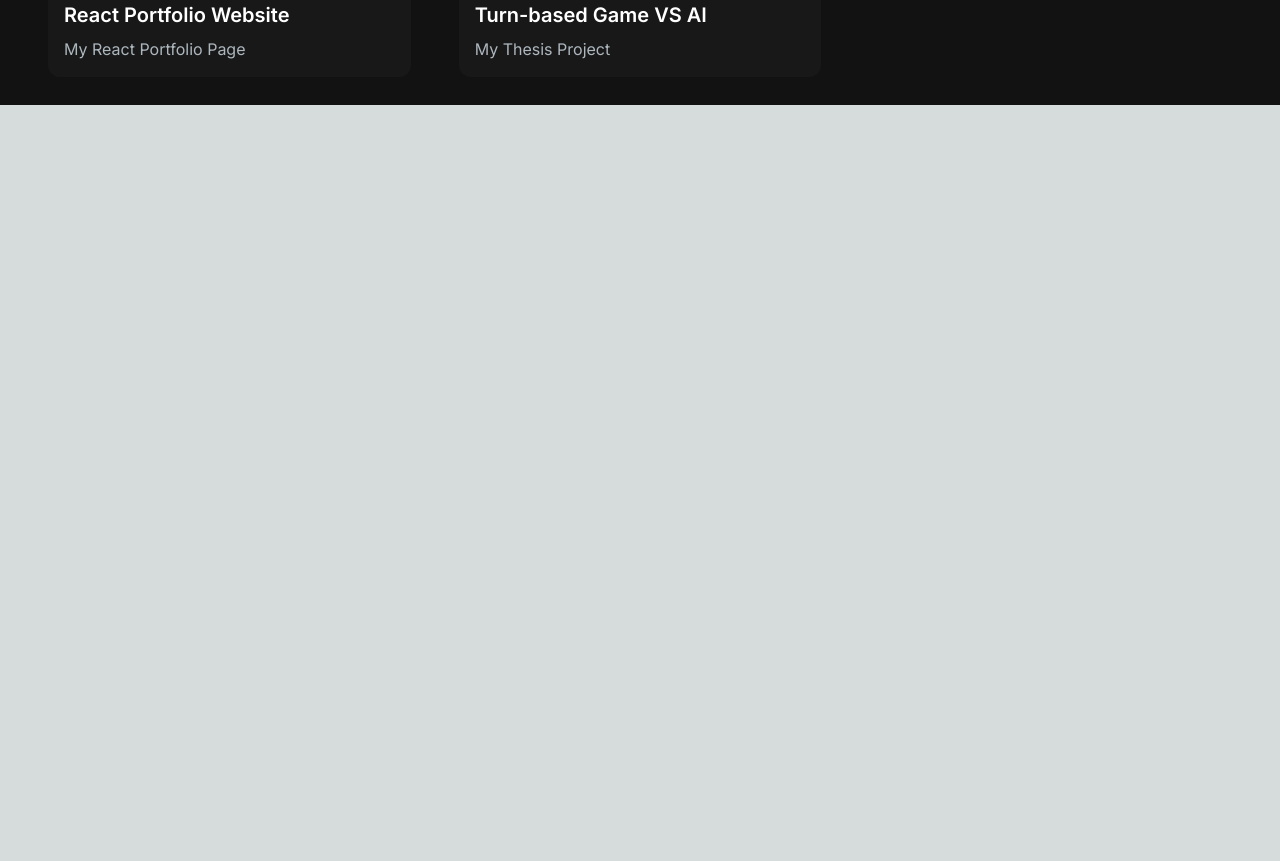
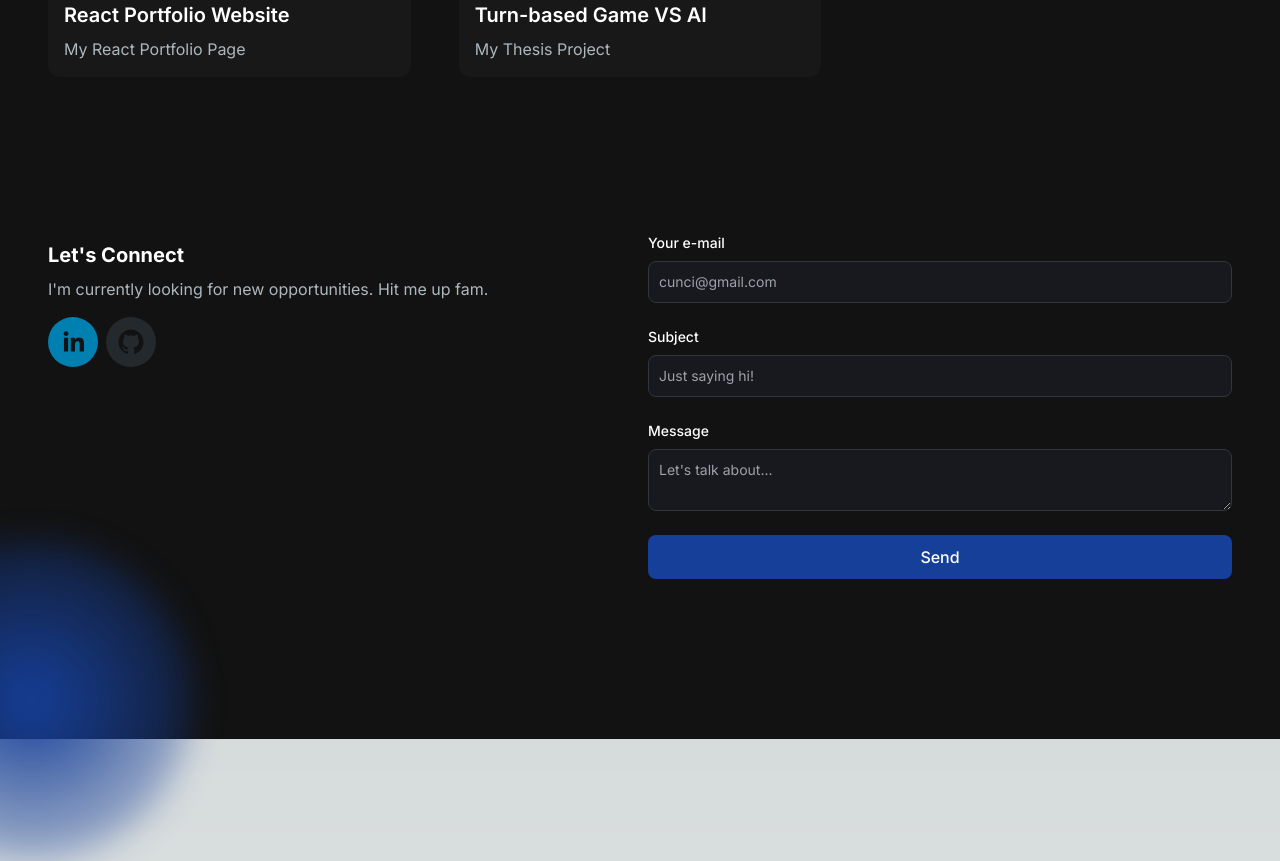
Before and after one commit to ogCunci/nextjs-portfolio, a Next.js app: page / in a window 1280 px wide. Shown: the part 1520-2381 px from the top of the page. Before the commit the page ends 1625 px from the top, so only its background shows below. Built offline with nearby package versions, Linux system fonts and the light colour scheme.

Commit message:
Created email form layout

```diff
--- a/package.json
+++ b/package.json
@@ -13,7 +13,9 @@
     "next": "13.5.6",
     "react": "^18",
     "react-dom": "^18",
-    "react-type-animation": "^3.2.0"
+    "react-social-icons": "^6.4.0",
+    "react-type-animation": "^3.2.0",
+    "resend": "^1.1.0"
   },
   "devDependencies": {
     "autoprefixer": "^10",
--- /dev/null
+++ b/src/app/api/send/route.js
@@ -0,0 +1,17 @@
+import { Resend } from "resend";
+const resend = new Resend("re_J9rk1M6J_2FCtbxK2ggXRUCev9BPnyuNt");
+
+export default async function POST() {
+  try {
+    const data = await resend.emails.send({
+      from: "Acme <onboarding@resend.dev>",
+      to: ["bolykydani@gmail.com"],
+      subject: "Hello World",
+      html: "<strong>It works!</strong>",
+    });
+
+    console.log(data);
+  } catch (error) {
+    console.error(error);
+  }
+}
--- a/src/app/page.js
+++ b/src/app/page.js
@@ -2,6 +2,7 @@
 import Navbar from "@/components/Navbar";
 import AboutSection from "@/components/AboutSection";
 import ProjectSection from "@/components/ProjectSection";
+import EmailSection from "@/components/EmailSection";
 
 export default function Home() {
   return (
@@ -11,6 +12,7 @@
         <HeroSection />
         <AboutSection />
         <ProjectSection />
+        <EmailSection />
       </div>
     </main>
   );
--- /dev/null
+++ b/src/components/EmailForm.js
@@ -0,0 +1,54 @@
+import React from "react";
+
+const EmailForm = () => {
+  return (
+    <form className="flex flex-col">
+      <label
+        htmlFor="email"
+        className="text-white block mb-2 text-sm font-medium"
+      >
+        Your e-mail
+      </label>
+      <input
+        className="bg-[#18191E] mb-6 border border-[#33353F] placeholder-[#9ca2a9] text-gray-100 text-sm rounded-lg w-full p-2.5"
+        type="email"
+        id="email"
+        required
+        placeholder="cunci@gmail.com"
+      />
+      <label
+        htmlFor="subject"
+        className="text-white block mb-2 text-sm font-medium"
+      >
+        Subject
+      </label>
+      <input
+        className="bg-[#18191E] mb-6 border border-[#33353F] placeholder-[#9ca2a9] text-gray-100 text-sm rounded-lg w-full p-2.5"
+        type="text"
+        id="subject"
+        required
+        placeholder="Just saying hi!"
+      />
+      <label
+        htmlFor="message"
+        className="text-white block mb-2 text-sm font-medium"
+      >
+        Message
+      </label>
+      <textarea
+        className="bg-[#18191E] mb-6 border border-[#33353F] placeholder-[#9ca2a9] text-gray-100 text-sm rounded-lg w-full p-2.5"
+        id="message"
+        required
+        placeholder="Let's talk about..."
+      />
+      <button
+        type="submit"
+        className="bg-[#163f99] hover:bg-slate-800 text-white font-medium py-2.5 px-5 rounded-lg w-full"
+      >
+        Send
+      </button>
+    </form>
+  );
+};
+
+export default EmailForm;
--- /dev/null
+++ b/src/components/EmailSection.js
@@ -0,0 +1,27 @@
+import React, { Fragment } from "react";
+import { SocialIcon } from "react-social-icons";
+import EmailForm from "./EmailForm";
+
+const EmailSection = () => {
+  return (
+    <section className="grid md:grid-cols-2 my-12 md:my-12 py-24 gap-4 relative">
+      <div className="bg-[radial-gradient(ellipse_at_center,_var(--tw-gradient-stops))] from-[#163f99] to-transparent rounded-full h-80 w-80 z-0 blur-lg absolute top-3/4 -left-4 transform -translate-x-1/2 -transalte-1/2"></div>
+      <div>
+        <h5 className="text-xl font-bold text-white my-2">Let's Connect</h5>
+        <p className="text-[#adb7be] mb-4 max-w-md">
+          {" "}
+          I'm currently looking for new opportunities. Hit me up fam.{" "}
+        </p>
+        <div className="socials flex flex-row gap-2">
+          <SocialIcon url="https://www.linkedin.com/in/daniel-bolyky/" />
+          <SocialIcon url="https://github.com/ogCunci" />
+        </div>
+      </div>
+      <div>
+        <EmailForm />
+      </div>
+    </section>
+  );
+};
+
+export default EmailSection;
```
Also changed, not shown: 1 other file (tests, documents, lock files or other folders).
